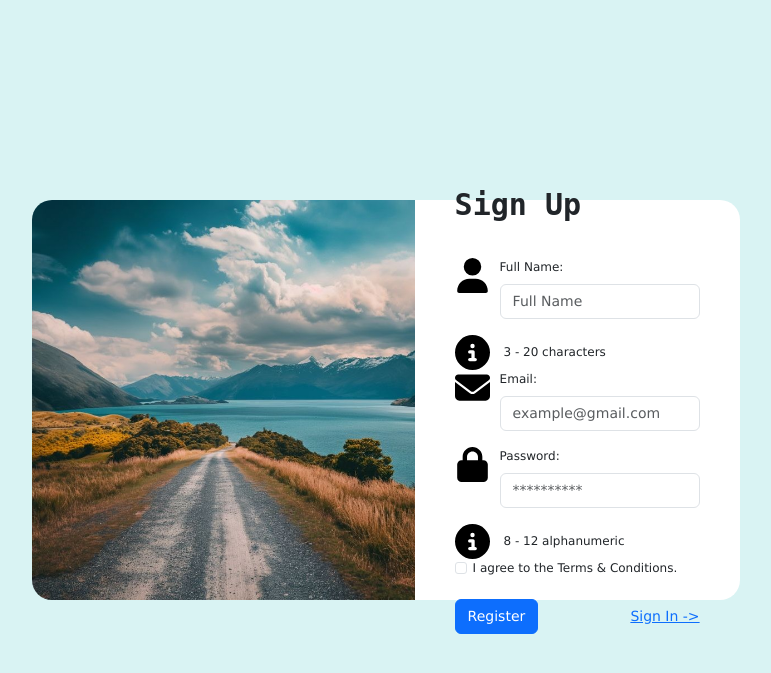
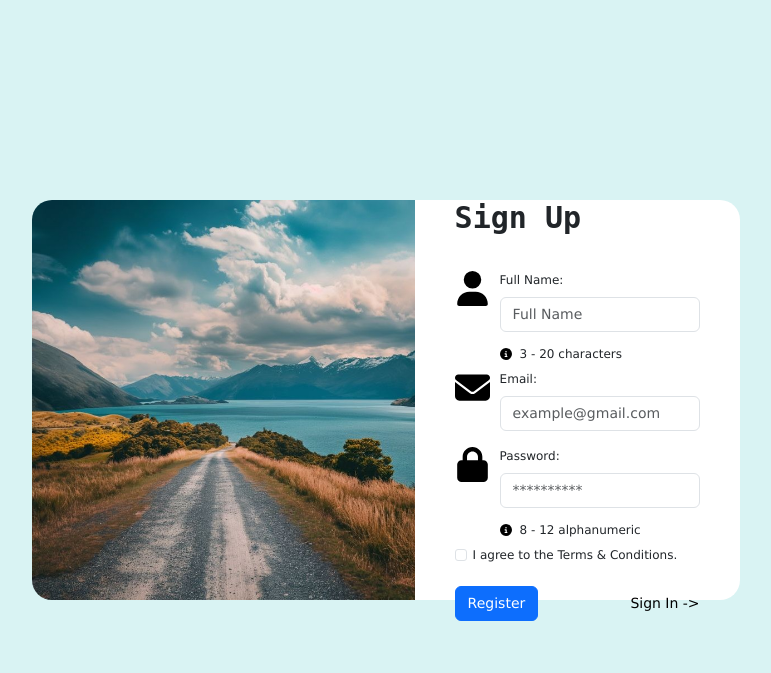
Before and after one commit to ongks-useR/To-Do-List, a Flask app: page /register in a window 1280 px wide. Shown: the top 673 px of the page, without its empty margins (254-1025 px from the left). Run offline with Flask 3, Linux system fonts and the light colour scheme; some libraries are stand-ins or nearby versions.

Commit message:
Include styling for info alert in span tag in register.html

```diff
--- a/static/register/register.css
+++ b/static/register/register.css
@@ -57,7 +57,7 @@ p {
     font-size: 14px;
 }
 
-svg {
+.label-icon {
     height: 35px;
     width: 35px;
     margin: 0 10px 0 0;
@@ -66,3 +66,29 @@ svg {
 .user-input {
     display: flex;
 }
+
+#right > div:nth-last-of-type(1) > a {
+    text-decoration: none;
+    color: black;
+}
+
+#right > div:nth-last-of-type(1) > a:hover {
+    text-decoration: underline;
+}
+
+.fa-circle-info > svg,
+span {
+    height: 12px;
+    width: auto;
+    font-size: 12px;
+}
+
+.fa-circle-info {
+    margin-right: 8px;
+}
+
+span {
+    margin: 0 0 10px 45px;
+    display: flex;
+    align-items: center;
+}
```
